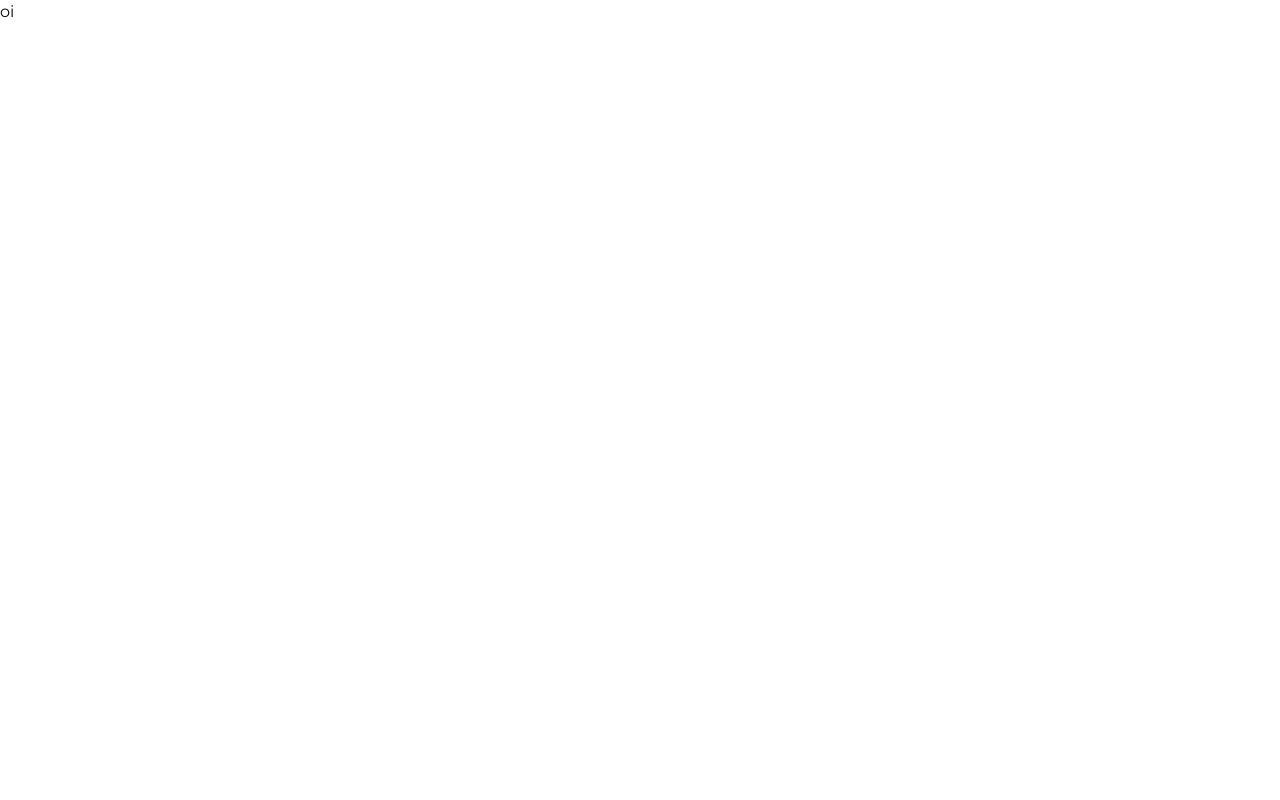
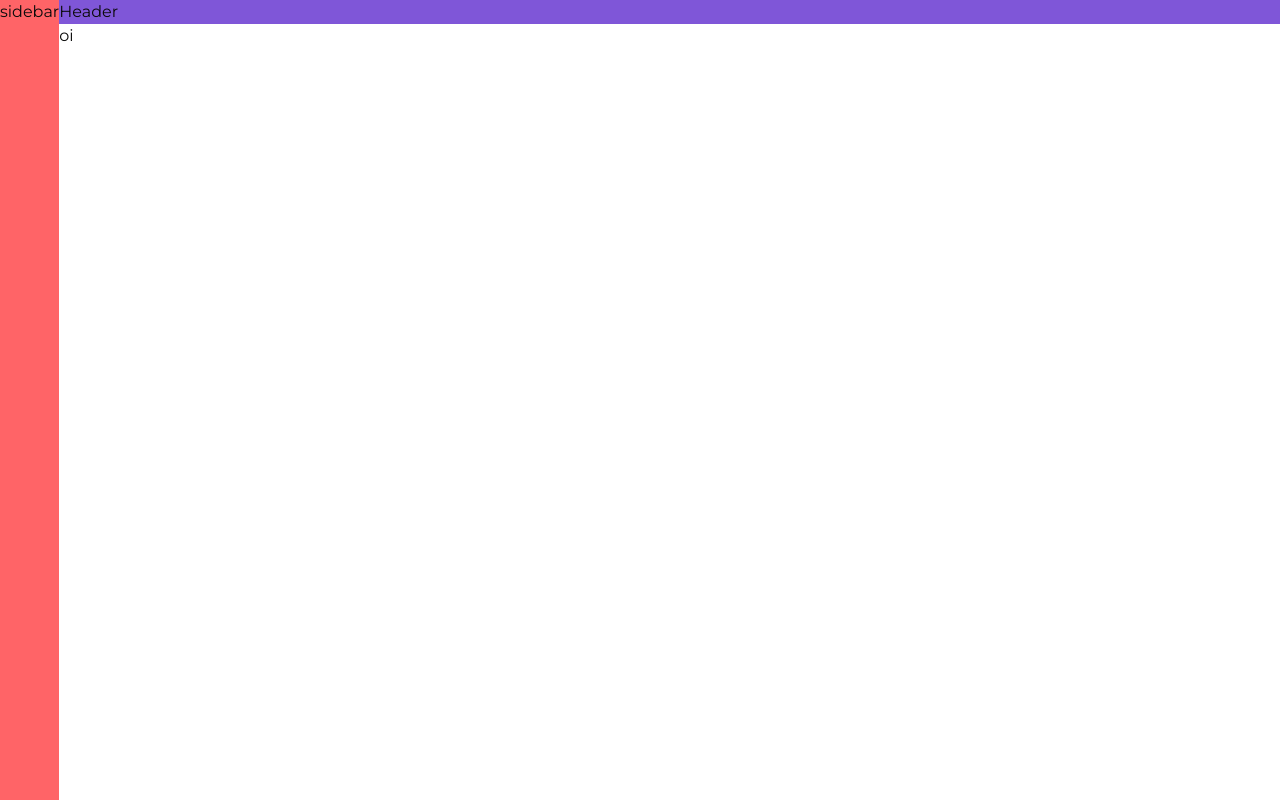
Before and after one commit to Thiag0-web/Ticket-System, a React (Vite) app: page / in a window 1280 px wide. Built offline with nearby package versions, Linux system fonts and the light colour scheme.

Commit message:
Adicionado a estrutura base

```diff
--- a/src/App.tsx
+++ b/src/App.tsx
@@ -1,10 +1,16 @@
+import { Header } from "./components/header";
+import { Sidebar } from "./components/sidebar";
+
 function App() {
-
   return (
-    <div>
-      <h1>oi</h1>
+    <div className="flex items-start h-screen">
+      <Sidebar />
+      <div className="flex-1">
+        <Header />
+        <h1>oi</h1>
+      </div>
     </div>
-  )
+  );
 }
 
-export default App
+export default App;
--- a/src/assets/styles/global.css
+++ b/src/assets/styles/global.css
@@ -10,6 +10,10 @@
   --radius-md: calc(var(--radius) - 2px);
   --radius-lg: var(--radius);
   --radius-xl: calc(var(--radius) + 4px);
+  --color-primary-system: var(--primary-system);
+  --color-secondary-system: var(--secondary-system);
+  --color-tertiary-system: var(--tertiary-system);
+  --color-quaternary-system: var(--quaternary-system);
   --color-background: var(--background);
   --color-foreground: var(--foreground);
   --color-card: var(--card);
@@ -76,10 +80,10 @@
   --sidebar-accent-foreground: oklch(0.205 0 0);
   --sidebar-border: oklch(0.922 0 0);
   --sidebar-ring: oklch(0.708 0 0);
-  --primary-system: "#7F56D8";
-  --secondary-system: "#F3EFFC";
-  --tertiary-system: "#E7E7E7"
-  --quaternary-system: "#84818A";
+  --primary-system: oklch(0.5638 0.1904 293.95);
+  --secondary-system: oklch(0.959 0.0178 300.07);
+  --tertiary-system: oklch(0.928 0 0);
+  --quaternary-system: oklch(0.6088 0.0139 301.13);
 }
 
 .dark {
--- /dev/null
+++ b/src/components/header.tsx
@@ -0,0 +1,8 @@
+export function Header(){
+    return(
+        <header className="bg-primary-system  ">
+            <h1>Header</h1>
+
+        </header>
+    )
+}
--- /dev/null
+++ b/src/components/sidebar.tsx
@@ -0,0 +1,7 @@
+export function Sidebar(){
+    return(
+        <div className="h-full bg-red-400 ">
+            <h1>sidebar</h1>
+        </div>
+    )
+}
```
